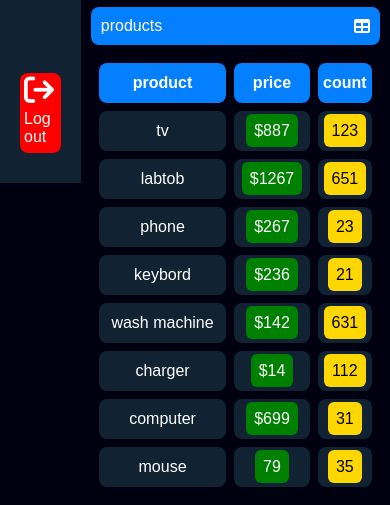
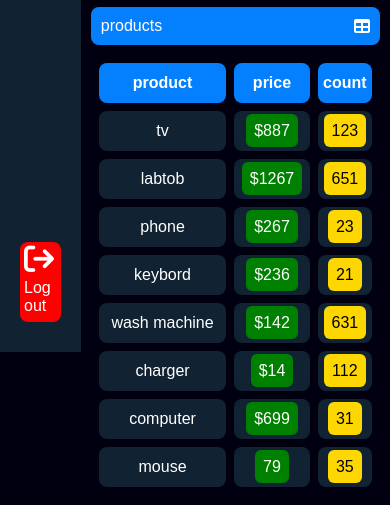
Before and after one commit to Diaa-Khaled-1/poject-2, a plain HTML site: page index.html in a window 390 px wide. Shown: the part 701-1206 px from the top of the page. Drawn offline with Linux system fonts and the light colour scheme.

Commit message:
Update style.css

```diff
--- a/style.css
+++ b/style.css
@@ -152,4 +152,7 @@ th {
     justify-content: center;
     padding: 5px 0;
   }
+  .menu {
+  height: 120vh;
 }
+}
```
